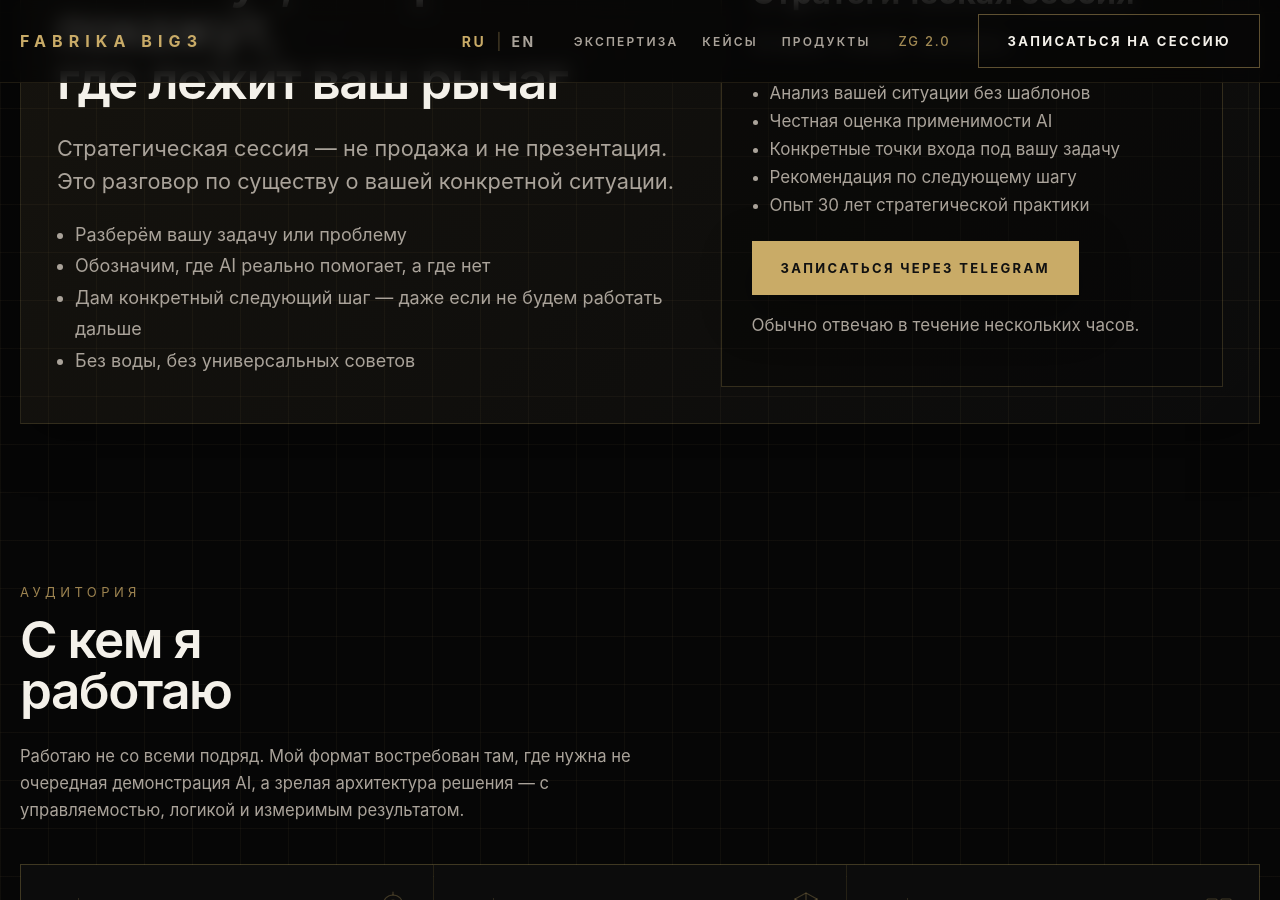
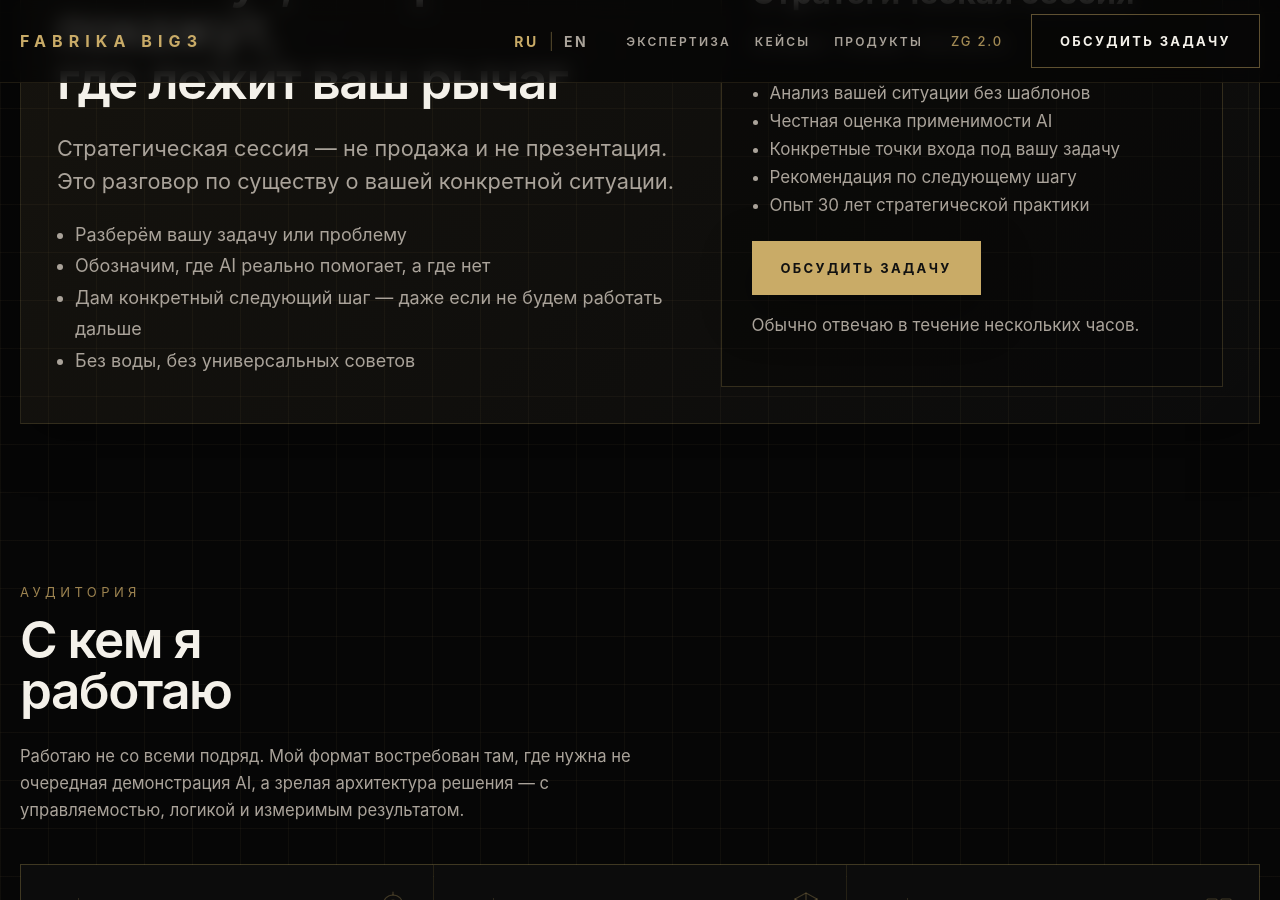
Before and after one commit to Valerii1242/fabrika-big3, a Jekyll site: the page index.html, which Jekyll copies as it is, in a window 1280 px wide and 900 px high, scrolled down 2868 px. Built offline with Jekyll 4.4.1, drawn with Linux system fonts in a browser that asks for light colours; some of the changed text lies outside the part shown.

Commit message:
Заменить текст CTA-кнопок "Записаться" на "Обсудить задачу"
Обновлены 5 элементов (шапка, главный экран, блок "Стратегическая
сессия", карточка "С кем я работаю", окно ZG 2.0): data-ru, data-en
и видимый текст.

```diff
--- a/index.html
+++ b/index.html
@@ -1275,7 +1275,7 @@
           <a href="#products" data-ru="Продукты" data-en="Products">Продукты</a>
         </nav>
         <a href="#zg" style="font-size:13px;font-weight:500;letter-spacing:.14em;text-transform:uppercase;color:var(--gold);text-decoration:none;opacity:.8;transition:opacity .2s;" onmouseover="this.style.opacity=1" onmouseout="this.style.opacity=.8">ZG 2.0</a>
-        <a class="cta nav-cta" href="https://t.me/Livesport2" target="_blank" rel="noopener noreferrer" data-ru="Записаться на сессию" data-en="Book a session">Записаться на сессию</a>
+        <a class="cta nav-cta" href="https://t.me/Livesport2" target="_blank" rel="noopener noreferrer" data-ru="Обсудить задачу" data-en="Discuss the task">Обсудить задачу</a>
       </div>
     </div>
   </header>
@@ -1298,7 +1298,7 @@
           </p>
 
           <div class="hero-actions">
-            <a class="cta cta-solid" href="https://t.me/Livesport2" target="_blank" rel="noopener noreferrer" data-ru="Записаться на сессию →" data-en="Book a Session →">Записаться на сессию →</a>
+            <a class="cta cta-solid" href="https://t.me/Livesport2" target="_blank" rel="noopener noreferrer" data-ru="Обсудить задачу →" data-en="Discuss the task →">Обсудить задачу →</a>
             <a class="ghost-link" href="#expertise" data-ru="Узнать об экспертизе" data-en="Learn about expertise">Узнать об экспертизе</a>
           </div>
 
@@ -1608,7 +1608,7 @@
                 <li data-ru="Опыт 30 лет стратегической практики" data-en="30 years of strategic practice">Опыт 30 лет стратегической практики</li>
               </ul>
               <div style="margin-top:22px;">
-                <a class="cta cta-solid" href="https://t.me/Livesport2" target="_blank" rel="noopener noreferrer" data-ru="Записаться через Telegram" data-en="Book via Telegram">Записаться через Telegram</a>
+                <a class="cta cta-solid" href="https://t.me/Livesport2" target="_blank" rel="noopener noreferrer" data-ru="Обсудить задачу" data-en="Discuss the task">Обсудить задачу</a>
               </div>
               <p style="margin-top:16px;" data-ru="Обычно отвечаю в течение нескольких часов." data-en="I usually respond within a few hours.">Обычно отвечаю в течение нескольких часов.</p>
             </aside>
@@ -1635,7 +1635,7 @@
             <h3 data-ru="Собственники и топ-менеджеры" data-en="Business Owners & C-Suite">Собственники и топ-менеджеры</h3>
             <p data-ru="Руководители, которым нужен AI не как эксперимент, а как управляемый инструмент роста — встроенный в реальные процессы и понятный по результату." data-en="Leaders who need AI not as an experiment, but as a manageable growth tool — embedded in real processes with a clear, measurable outcome.">Руководители, которым нужен AI не как эксперимент, а как управляемый инструмент роста — встроенный в реальные процессы и понятный по результату.</p>
             <span class="audience-cta">
-              <span data-ru="Записаться на сессию" data-en="Book a Session">Записаться на сессию</span>
+              <span data-ru="Обсудить задачу" data-en="Discuss the Task">Обсудить задачу</span>
               <span class="audience-cta-arrow">→</span>
             </span>
           </a>
@@ -2203,7 +2203,7 @@
             <cite data-ru="Валерий Корешков · FABRIKA BIG3" data-en="Valerii Koreshkov · FABRIKA BIG3">Валерий Корешков · FABRIKA BIG3</cite>
           </div>
           <p style="margin-top:24px;" data-ru="Первичная консультация: определяем формат и ожидания. 30 минут, без обязательств." data-en="Initial consultation: we define the format and expectations. 30 minutes, no obligation.">Первичная консультация: определяем формат и ожидания. 30 минут, без обязательств.</p>
-          <p><a class="cta" href="https://t.me/Livesport2" target="_blank" rel="noopener noreferrer" data-ru="Записаться →" data-en="Book a call →">Записаться →</a></p>
+          <p><a class="cta" href="https://t.me/Livesport2" target="_blank" rel="noopener noreferrer" data-ru="Обсудить задачу →" data-en="Discuss the task →">Обсудить задачу →</a></p>
         </div>
       </div>
     </div>
```
